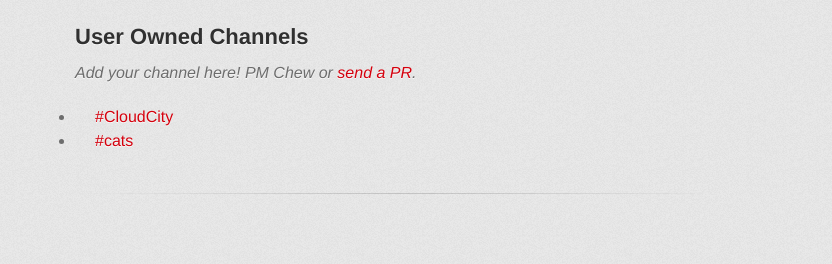
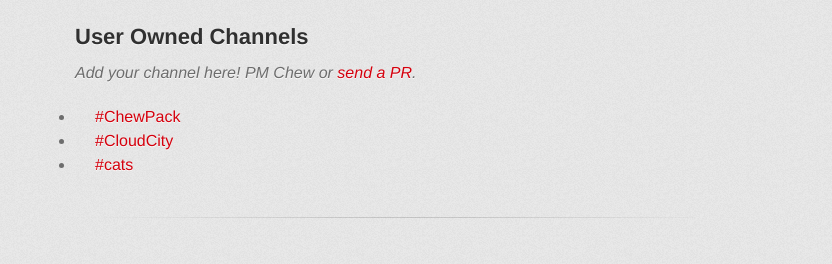
Before and after one commit to ChewChat/chew.chat, a Jekyll site: the page built from index.md, in a window 1280 px wide. Shown: the part 1041-1305 px from the top of the page, without its empty margins (255-1087 px from the left). Built offline with Jekyll 4.4.1, drawn with Linux system fonts in a browser that asks for light colours; some web fonts are replaced; our own code applies the rules of GitHub Pages for plain Markdown files; before the commit the page ends 1284 px from its top, so only the background shows below that.

Commit message:
add chewpack to main page

```diff
--- a/index.md
+++ b/index.md
@@ -40,5 +40,6 @@ _Add your bot here in #bots_
 
 ## User Owned Channels
 _Add your channel here! PM Chew or [send a PR](https://github.com/ChewCraft/IRC/blob/master/info/addchannel.md)._
+- [#ChewPack](channels/chewpack)
 - [#CloudCity](channels/cloudcity)
 - [#cats](channels/cats)
```
